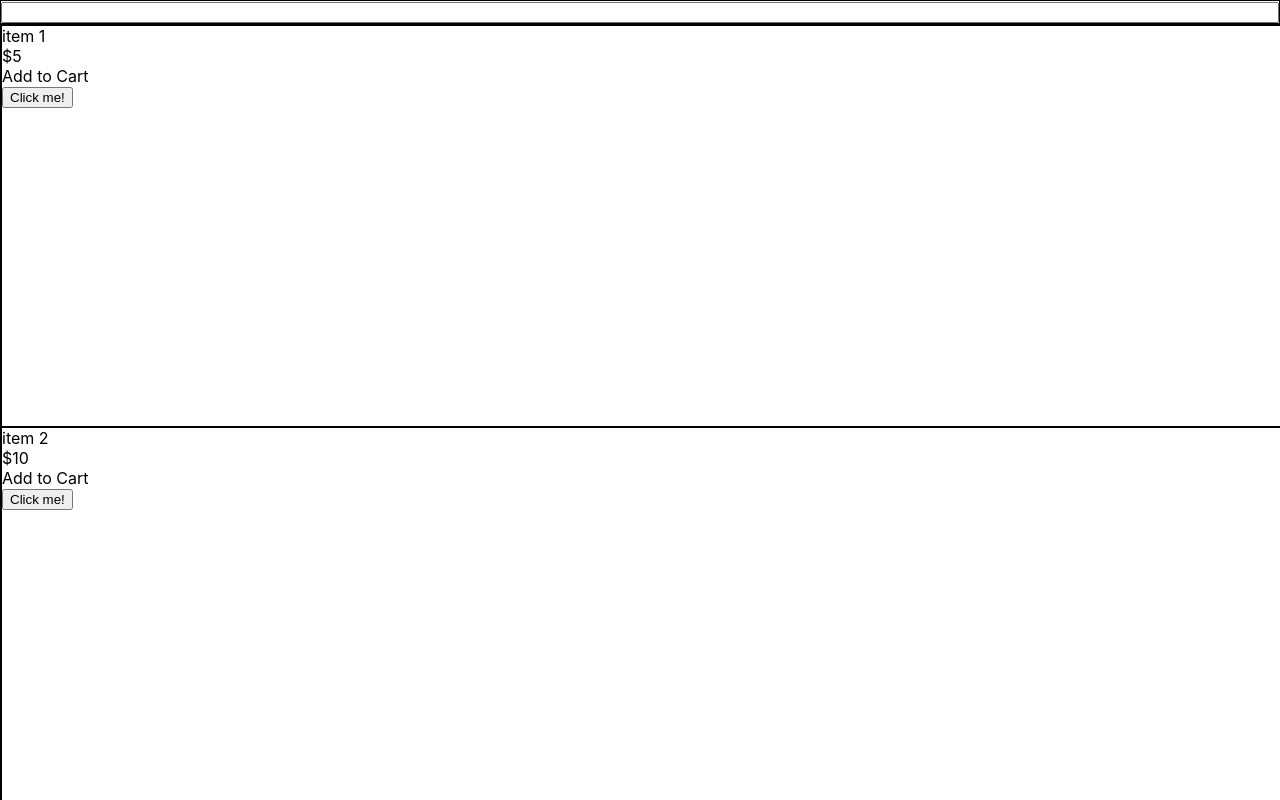
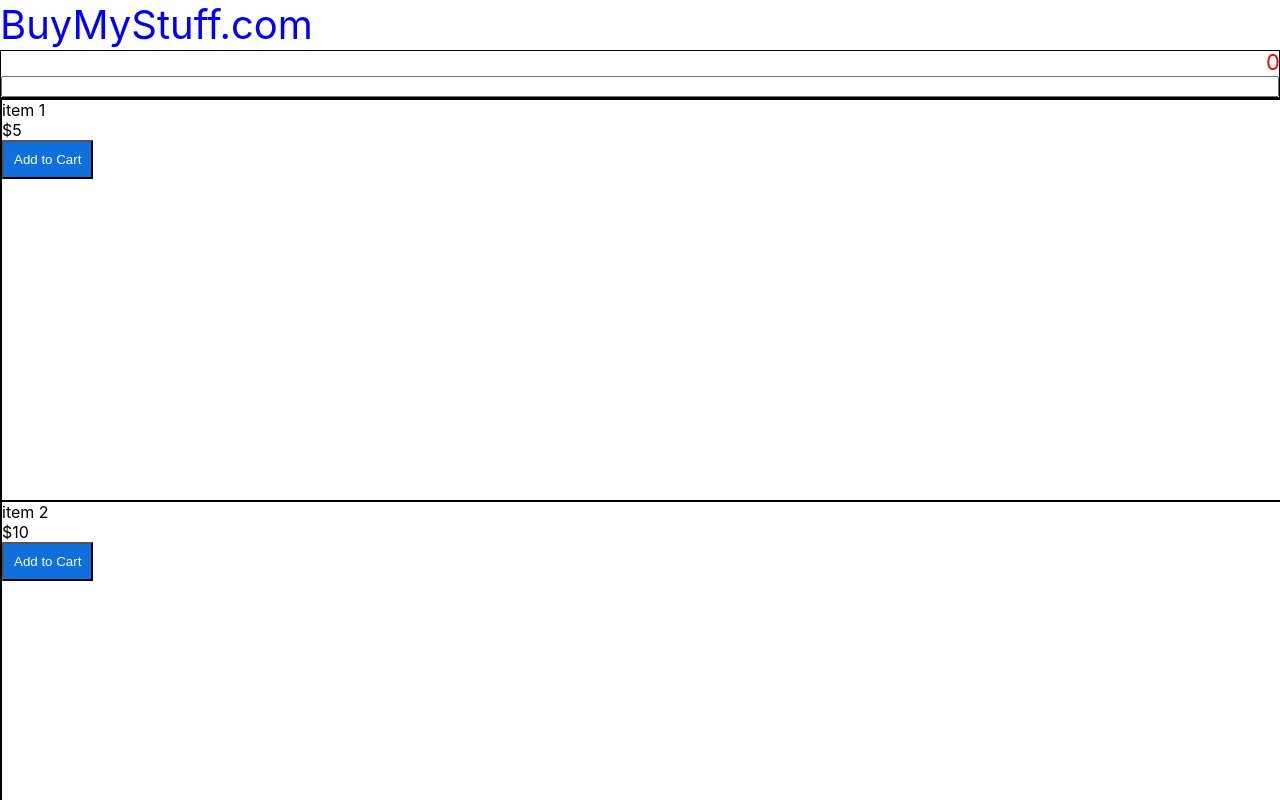
Before and after one commit to ericwalters/shop, a React (Create React App) app: page / in a window 1280 px wide. Shown: the top 800 px of the page. Built offline with nearby package versions, Linux system fonts and the light colour scheme.

Commit message:
display cart quantity in header

```diff
--- a/src/App.js
+++ b/src/App.js
@@ -1,13 +1,14 @@
 import React from "react";
-import logo from "./logo.svg";
-import { Counter } from "./features/counter/Counter";
+// import logo from "./logo.svg";
+// import { Counter } from "./features/counter/Counter";
 import "./App.css";
-import { ProductTable } from "./features/product-table/product-table";
 import { SearchableProductTable } from "./features/searchable-product-table/searchable-product-table";
+import { Header } from "./features/header/header";
 
 function App() {
   return (
     <div>
+      <Header></Header>
       <SearchableProductTable></SearchableProductTable>
       {/* <div className="App">
         <header className="App-header">
--- a/src/features/cart/cartSlice.js
+++ b/src/features/cart/cartSlice.js
@@ -1,7 +1,7 @@
 import { createSlice } from "@reduxjs/toolkit";
 
 const initialState = {
-  quantity: 0,
+  quantity: 0, // todo: quantity is probably unneeded, can just use cartItems.length
   cartItems: [],
 };
 
@@ -30,6 +30,6 @@ export const { add, remove } = cartSlice.actions;
 // The function below is called a selector and allows us to select a value from
 // the state. Selectors can also be defined inline where they're used instead of
 // in the slice file. For example: `useSelector((state: RootState) => state.counter.value)`
-// export const selectCount = (state) => state.counter.value;
+export const cartCount = (state) => state.cart.quantity;
 
 export default cartSlice.reducer;
--- /dev/null
+++ b/src/features/header/header.js
@@ -0,0 +1,15 @@
+import React from "react";
+import { useSelector } from "react-redux";
+import styles from "./header.module.css";
+import { cartCount } from "../cart/cartSlice";
+
+export function Header() {
+  const count = useSelector(cartCount);
+  return (
+    //todo: refactor to use flexbox
+    <header>
+      <div className={styles.title}>BuyMyStuff.com</div>
+      <div className={styles.cartCount}>{count}</div>
+    </header>
+  );
+}
--- a/src/features/product-item/product-item.js
+++ b/src/features/product-item/product-item.js
@@ -1,12 +1,20 @@
 import React, { useState } from "react";
 import { useSelector, useDispatch } from "react-redux";
 import styles from "./product-item.module.css";
-import { SearchBox } from "../search-box/search-box";
-import { Button } from "../button/button";
+import { add } from "../cart/cartSlice";
+//todo: use product model adapter class for this function
+const toProductModel = (props) => {
+  return {
+    id: props.id,
+    label: props.label,
+    price: props.price,
+    description: props.description,
+  };
+};
 
 export function ProductItem(props) {
   //   const count = useSelector(selectCount);
-  //   const dispatch = useDispatch();
+  const dispatch = useDispatch();
   //   const [incrementAmount, setIncrementAmount] = useState('2');
 
   //   const incrementValue = Number(incrementAmount) || 0;
@@ -22,10 +30,16 @@ export function ProductItem(props) {
           <label>{props.price}</label>
         </li>
         <li>
-          <label>Add to Cart</label>
+          <button
+            className={styles.button}
+            onClick={() => {
+              dispatch(add(toProductModel(props)));
+            }}
+          >
+            Add to Cart
+          </button>
         </li>
       </ul>
-      <Button></Button>
     </li>
   );
 }
```
